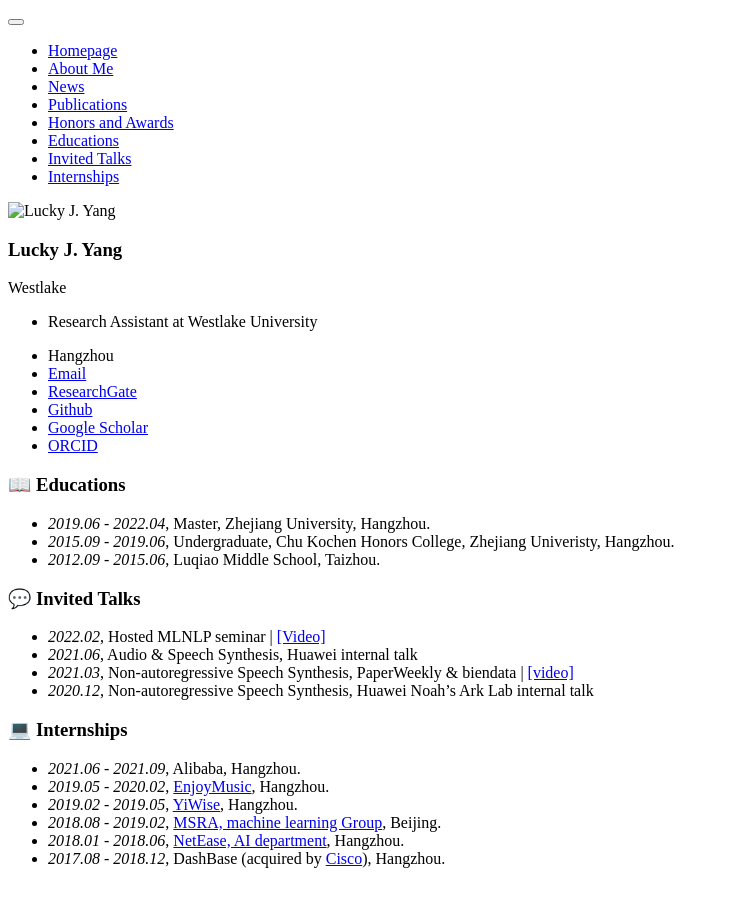
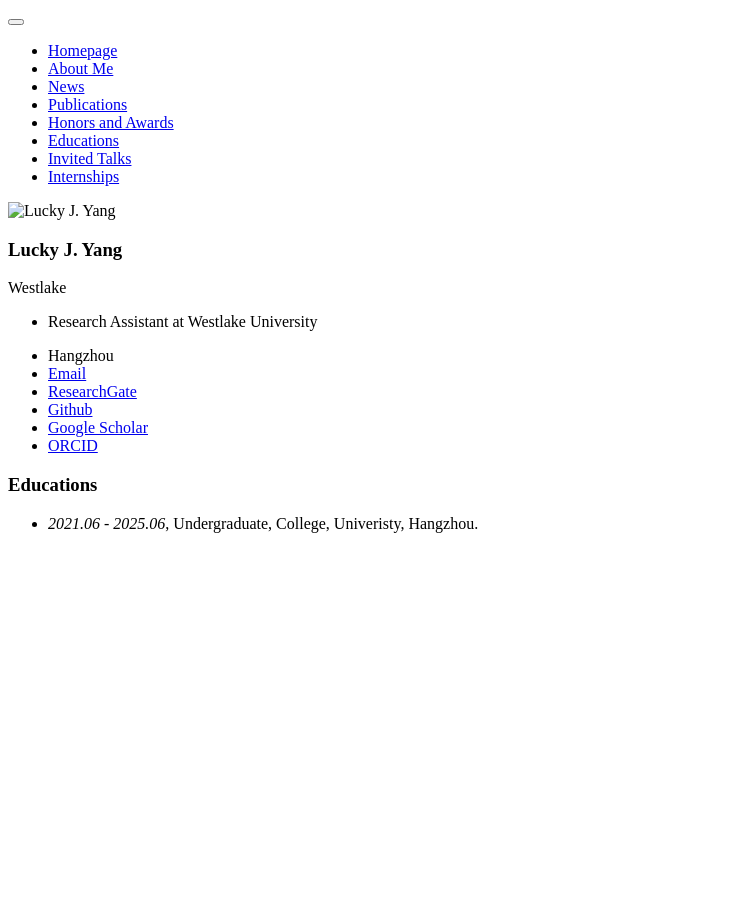
Before and after one commit to thinkswhat/thinkswhat.github.io, a Jekyll site: the page built from _pages/includes/others.md, in a window 1280 px wide. Shown: the whole page, without its empty margins (0-729 px from the left). Built offline with Jekyll 4.4.1, drawn with Linux system fonts in a browser that asks for light colours; our own code applies the rules of GitHub Pages for plain Markdown files.

Commit message:
Update others.md

```diff
--- a/_pages/includes/others.md
+++ b/_pages/includes/others.md
@@ -1,19 +1,2 @@
-
-# 📖 Educations
-- *2019.06 - 2022.04*, Master, Zhejiang University, Hangzhou.
-- *2015.09 - 2019.06*, Undergraduate, Chu Kochen Honors College, Zhejiang Univeristy, Hangzhou.
-- *2012.09 - 2015.06*, Luqiao Middle School, Taizhou.
-
-# 💬 Invited Talks
-- *2022.02*, Hosted MLNLP seminar \| [\[Video\]](https://www.bilibili.com/video/BV1wF411x7qh)
-- *2021.06*, Audio & Speech Synthesis, Huawei internal talk
-- *2021.03*, Non-autoregressive Speech Synthesis, PaperWeekly & biendata \| [\[video\]](https://www.bilibili.com/video/BV1uf4y1t7Hr/)
-- *2020.12*, Non-autoregressive Speech Synthesis, Huawei Noah's Ark Lab internal talk
-
-# 💻 Internships
-- *2021.06 - 2021.09*, Alibaba, Hangzhou.
-- *2019.05 - 2020.02*, [EnjoyMusic](https://enjoymusic.ai/), Hangzhou.
-- *2019.02 - 2019.05*, [YiWise](https://www.yiwise.com/), Hangzhou.
-- *2018.08 - 2019.02*, [MSRA, machine learning Group](https://www.microsoft.com/en-us/research/group/machine-learning-research-group/), Beijing.
-- *2018.01 - 2018.06*, [NetEase, AI department](https://hr.163.com/zc/12-ai/index.html), Hangzhou.
-- *2017.08 - 2018.12*, DashBase (acquired by [Cisco](https://blogs.cisco.com/news/349511)), Hangzhou.
+# Educations
+- *2021.06 - 2025.06*, Undergraduate, College, Univeristy, Hangzhou.
```
